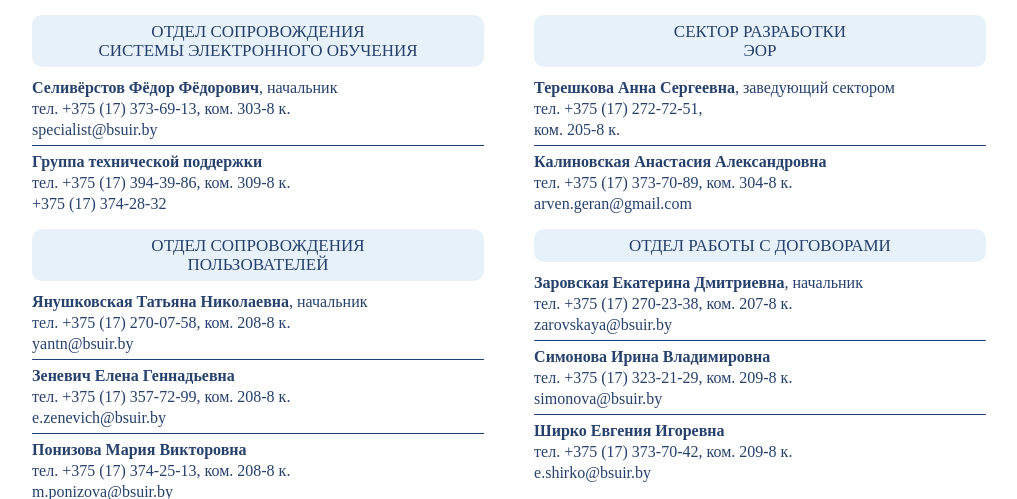
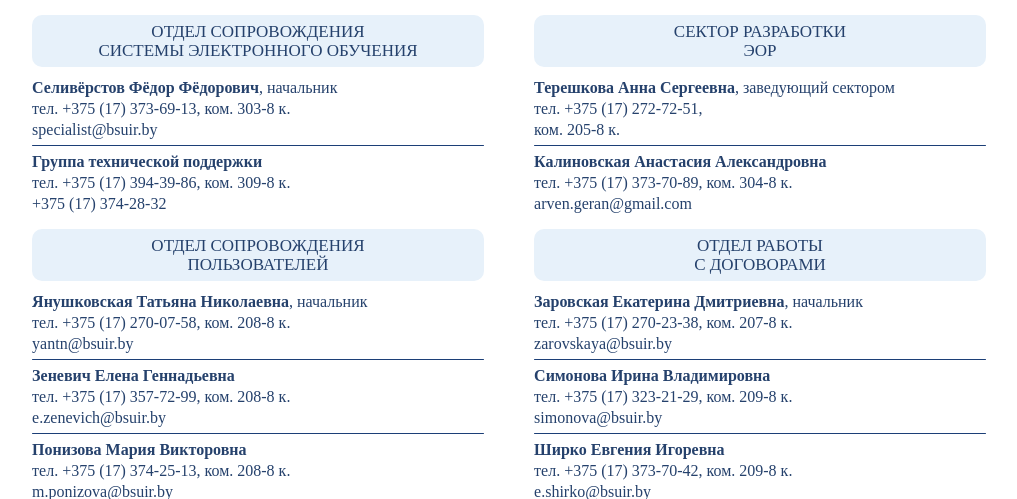
Before and after one commit to StanislavKozachenko/StanislavKozachenko.github.io, a PHP site: page /crdo-remastered/contact.html in a window 1280 px wide. Shown: the part 724-1223 px from the top of the page, without its empty margins (131-1148 px from the left). Run offline with PHP 8.4, Linux system fonts and the light colour scheme; some libraries are stand-ins or nearby versions; some web fonts are replaced.

Commit message:
Update contact.css

```diff
--- a/crdo-remastered/css/contact.css
+++ b/crdo-remastered/css/contact.css
@@ -148,3 +148,6 @@
 		width: 95% !important;
 	}
 }
+	.br_adaptation {
+		display: block;
+	}
```
